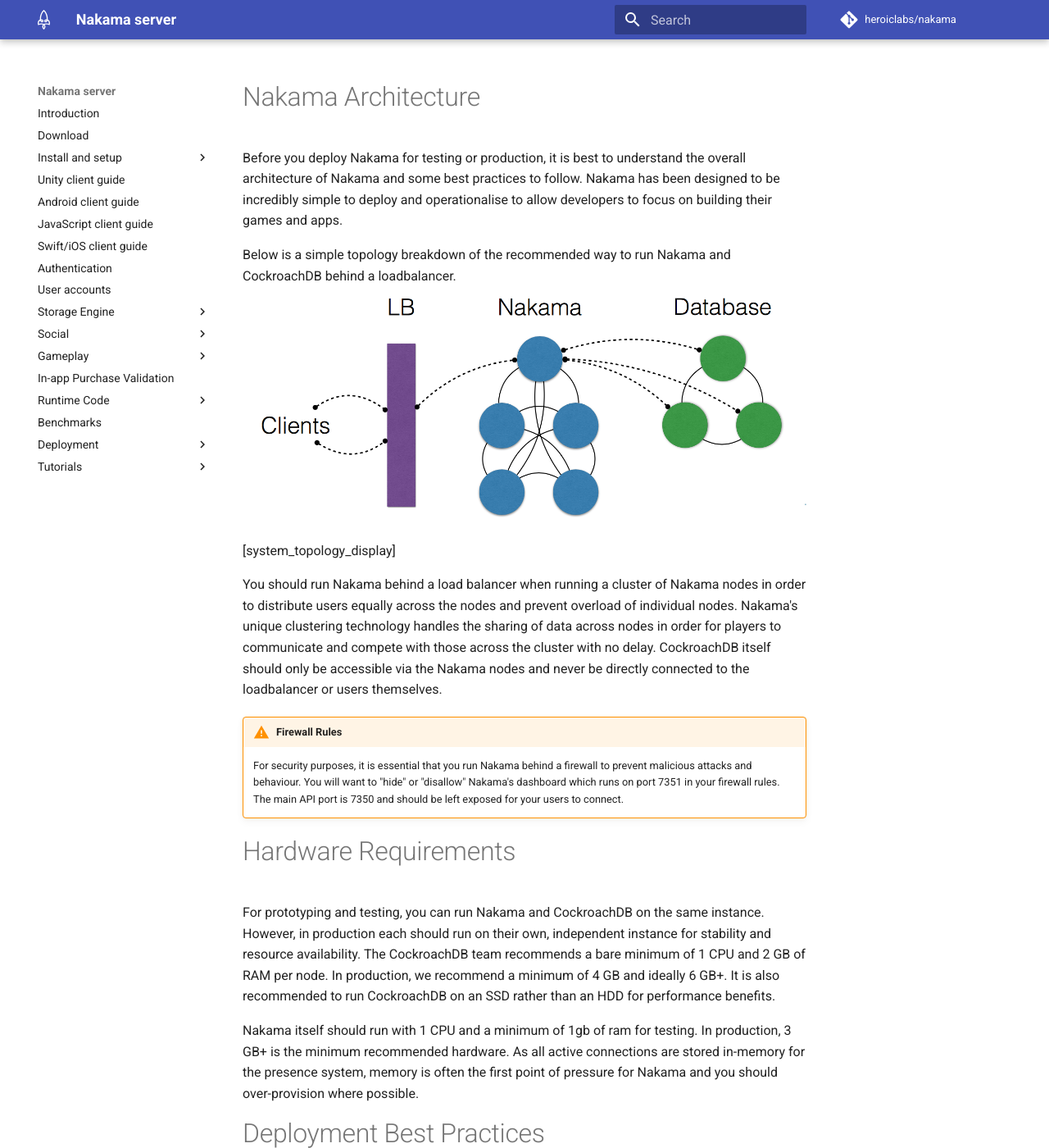
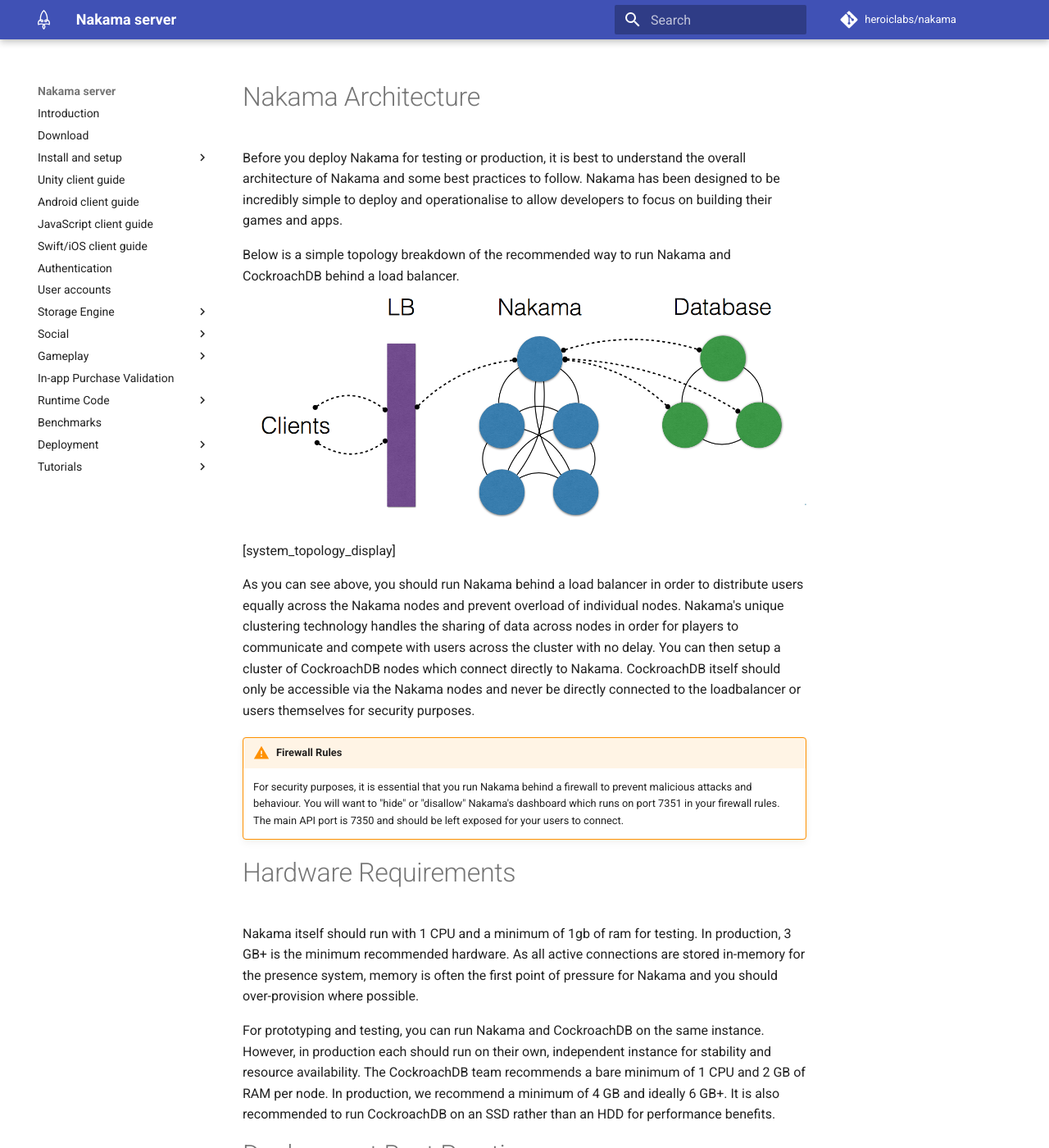
Before and after one commit to heroiclabs/nakama-docs, an MkDocs documentation site: the page built from docs/architecture.md, in a window 1280 px wide and 1400 px high. Shown: the whole window at 82% size. Built offline with MkDocs 1.6.1 and Material for MkDocs 9.7.7, drawn with Linux system fonts in a browser that asks for light colours; comment, search, counter and statistics services are not loaded; old or Windows-style settings are respelled for this version of MkDocs.

Commit message:
Update architecture.md

```diff
--- a/docs/architecture.md
+++ b/docs/architecture.md
@@ -4,19 +4,19 @@
 
 Before you deploy Nakama for testing or production, it is best to understand the overall architecture of Nakama and some best practices to follow. Nakama has been designed to be incredibly simple to deploy and operationalise to allow developers to focus on building their games and apps.
 
-Below is a simple topology breakdown of the recommended way to run Nakama and CockroachDB behind a loadbalancer.
+Below is a simple topology breakdown of the recommended way to run Nakama and CockroachDB behind a load balancer.
 ![System Topology][system_topology_display]
 
-You should run Nakama behind a load balancer when running a cluster of Nakama nodes in order to distribute users equally across the nodes and prevent overload of individual nodes. Nakama's unique clustering technology handles the sharing of data across nodes in order for players to communicate and compete with those across the cluster with no delay. CockroachDB itself should only be accessible via the Nakama nodes and never be directly connected to the loadbalancer or users themselves.
+As you can see above, you should run Nakama behind a load balancer in order to distribute users equally across the Nakama nodes and prevent overload of individual nodes. Nakama's unique clustering technology handles the sharing of data across nodes in order for players to communicate and compete with users across the cluster with no delay. You can then setup a cluster of CockroachDB nodes which connect directly to Nakama. CockroachDB itself should only be accessible via the Nakama nodes and never be directly connected to the loadbalancer or users themselves for security purposes.
 
 !!! warning "Firewall Rules"
     For security purposes, it is essential that you run Nakama behind a firewall to prevent malicious attacks and behaviour. You will want to "hide" or "disallow" Nakama's dashboard which runs on port 7351 in your firewall rules. The main API port is 7350 and should be left exposed for your users to connect.
 
 # Hardware Requirements
 
+Nakama itself should run with 1 CPU and a minimum of 1gb of ram for testing. In production, 3 GB+ is the minimum recommended hardware. As all active connections are stored in-memory for the presence system, memory is often the first point of pressure for Nakama and you should over-provision where possible.
+
 For prototyping and testing, you can run Nakama and CockroachDB on the same instance. However, in production each should run on their own, independent instance for stability and resource availability. The CockroachDB team recommends a bare minimum of 1 CPU and 2 GB of RAM per node. In production, we recommend a minimum of 4 GB and ideally 6 GB+. It is also recommended to run CockroachDB on an SSD rather than an HDD for performance benefits.
-
-Nakama itself should run with 1 CPU and a minimum of 1gb of ram for testing. In production, 3 GB+ is the minimum recommended hardware. As all active connections are stored in-memory for the presence system, memory is often the first point of pressure for Nakama and you should over-provision where possible.
 
 # Deployment Best Practices
 
```
